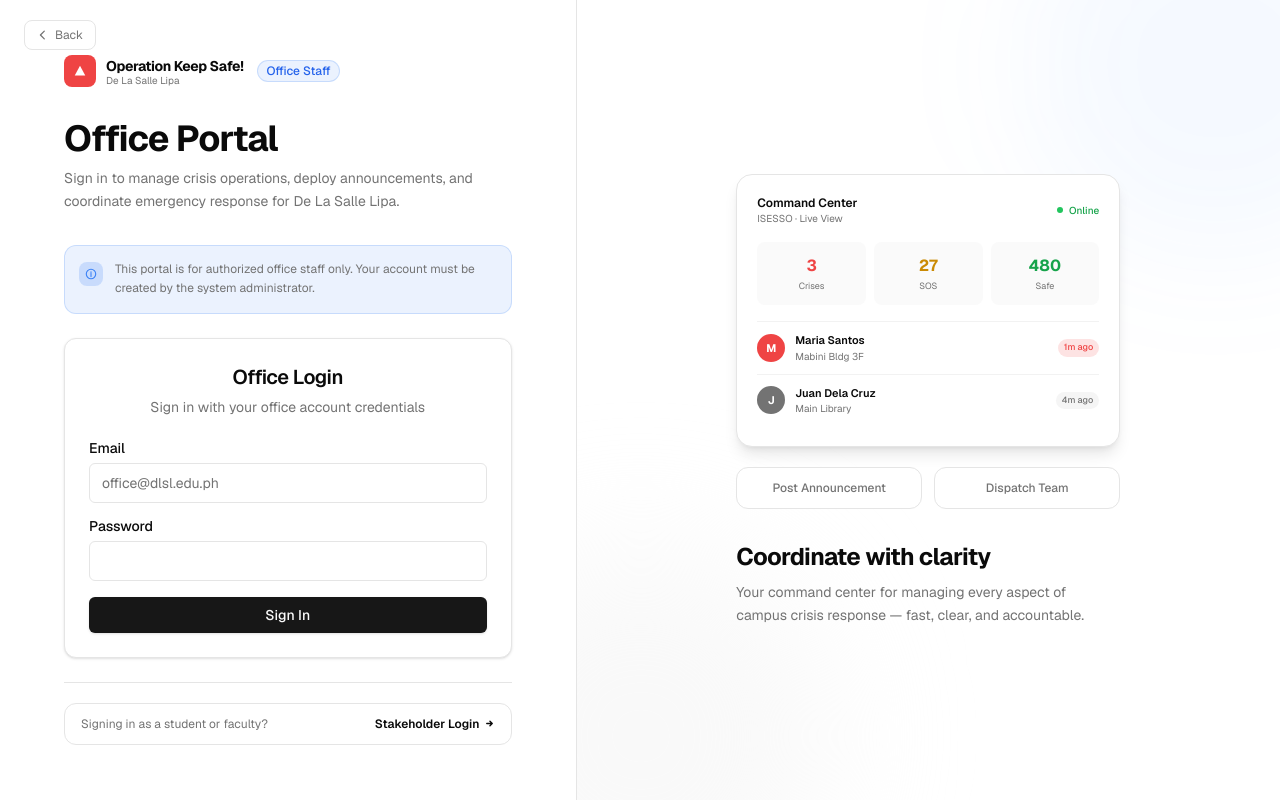
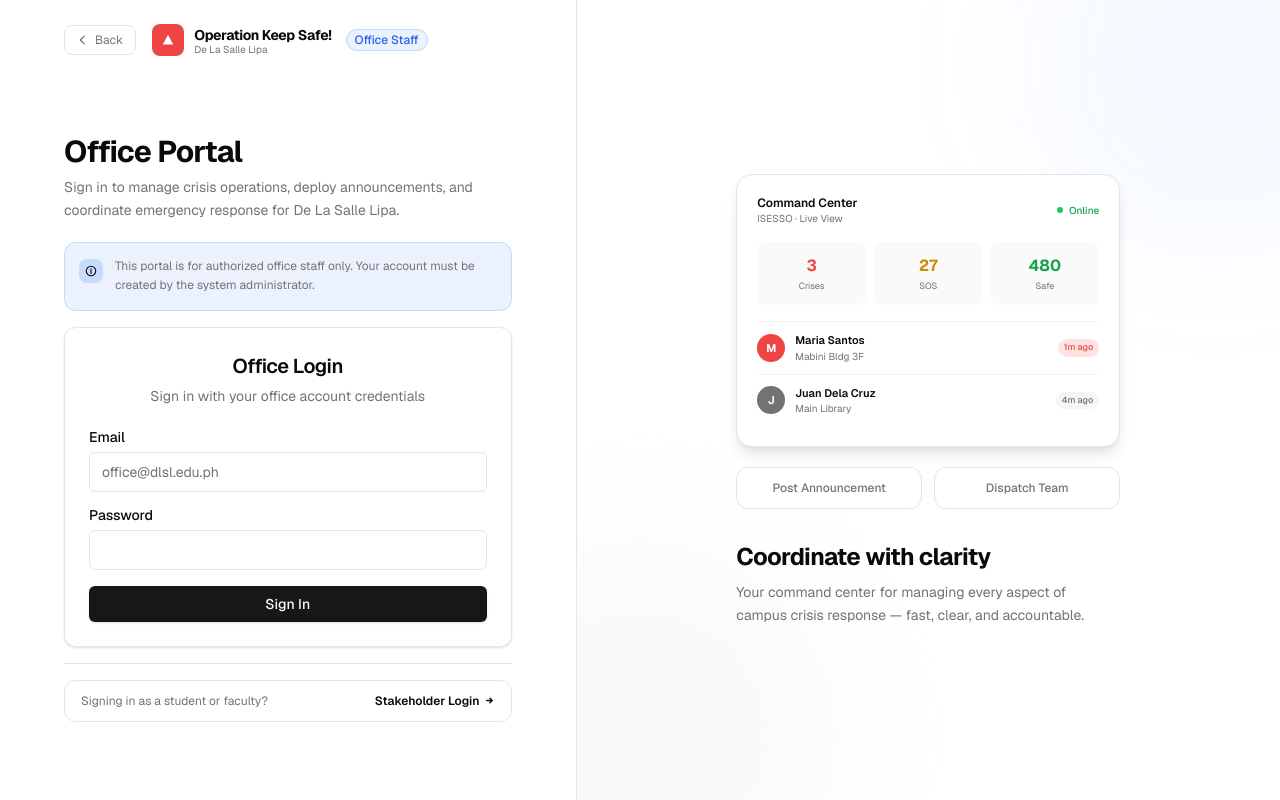
Before and after one commit to luisantonioj/oks, a Next.js app: page /login-office in a window 1280 px wide. Built offline with nearby package versions, Linux system fonts and the light colour scheme; no server answers.

Commit message:
Enhanced UI for Office Login 2.0

```diff
--- a/app/(auth)/login-office/page.tsx
+++ b/app/(auth)/login-office/page.tsx
@@ -23,26 +23,22 @@ export default async function LoginOfficePage() {
     <div className="min-h-screen flex bg-background">
 
       {/* ── Left: Form Panel ── */}
-      <div className="flex-1 flex flex-col bg-background relative">
-        {/* Back button */}
-        <div className="absolute top-5 left-6">
+      <div className="flex-1 flex flex-col overflow-y-auto">
+
+        {/* Top row: back button LEFT + logo RIGHT on same horizontal line */}
+        <div className="flex-shrink-0 flex items-center gap-4 px-8 xl:px-16 pt-6 pb-0">
           <Link
             href="/"
-            className="inline-flex items-center gap-1.5 text-xs text-muted-foreground hover:text-foreground transition-colors border border-border bg-background px-3 py-1.5 rounded-lg hover:bg-accent"
+            className="inline-flex items-center gap-1.5 text-xs text-muted-foreground hover:text-foreground transition-colors border border-border bg-background px-3 py-1.5 rounded-lg hover:bg-accent flex-shrink-0"
           >
             <svg width="12" height="12" viewBox="0 0 14 14" fill="none">
               <path d="M8.5 2.5L4 7l4.5 4.5" stroke="currentColor" strokeWidth="1.5" strokeLinecap="round" strokeLinejoin="round" />
             </svg>
             Back
           </Link>
-        </div>
 
-        {/* Centered content */}
-        <div className="flex-1 flex items-center justify-center px-8 xl:px-16">
-          <div className="w-full max-w-md">
-
-            {/* Logo + badge */}
-            <div className="flex items-center gap-2.5 mb-8">
+          {/* Logo — same row as back button */}
+          <div className="flex items-center gap-2.5">
             <div className="w-8 h-8 rounded-lg bg-destructive flex items-center justify-center flex-shrink-0">
               <svg width="14" height="14" viewBox="0 0 16 16" fill="none">
                 <path d="M8 2L14 13H2L8 2Z" fill="white" />
@@ -56,22 +52,27 @@ export default async function LoginOfficePage() {
               Office Staff
             </span>
           </div>
+        </div>
+
+        {/* Centered form content */}
+        <div className="flex-1 flex items-center justify-center px-8 xl:px-16 py-8">
+          <div className="w-full max-w-md">
 
             {/* Heading */}
-            <div className="mb-8">
-              <h1 className="text-4xl font-bold tracking-tight mb-2">Office Portal</h1>
+            <div className="mb-5">
+              <h1 className="text-3xl font-bold tracking-tight mb-1.5">Office Portal</h1>
               <p className="text-muted-foreground text-sm leading-relaxed">
-                Sign in to manage crisis operations, deploy announcements, and coordinate
-                emergency response for De La Salle Lipa.
+                Sign in to manage crisis operations, deploy announcements, and
+                coordinate emergency response for De La Salle Lipa.
               </p>
             </div>
 
             {/* Info strip */}
-            <div className="flex items-start gap-3 bg-blue-500/10 border border-blue-500/20 rounded-xl p-3.5 mb-6">
+            <div className="flex items-start gap-3 bg-blue-500/10 border border-blue-500/20 rounded-xl p-3.5 mb-4">
               <div className="w-6 h-6 rounded-lg bg-blue-500/20 flex items-center justify-center flex-shrink-0 mt-0.5">
                 <svg width="12" height="12" viewBox="0 0 14 14" fill="none">
-                  <circle cx="7" cy="7" r="5.5" stroke="currentColor" strokeWidth="1.3" className="text-blue-500" />
-                  <path d="M7 6v4M7 4.5v.5" stroke="currentColor" strokeWidth="1.3" strokeLinecap="round" className="text-blue-500" />
+                  <circle cx="7" cy="7" r="5.5" stroke="currentColor" strokeWidth="1.3" />
+                  <path d="M7 6v4M7 4.5v.5" stroke="currentColor" strokeWidth="1.3" strokeLinecap="round" />
                 </svg>
               </div>
               <p className="text-xs text-muted-foreground leading-relaxed">
@@ -80,12 +81,12 @@ export default async function LoginOfficePage() {
             </div>
 
             {/* Form */}
-            <div className="mb-6">
+            <div className="mb-4">
               <OfficeLoginForm />
             </div>
 
             {/* Switch link */}
-            <div className="pt-5 border-t border-border">
+            <div className="pt-4 border-t border-border">
               <Link
                 href="/login"
                 className="flex items-center justify-between w-full text-sm px-4 py-3 rounded-xl border border-border hover:bg-accent transition-all group"
@@ -153,7 +154,6 @@ export default async function LoginOfficePage() {
               </div>
             ))}
           </div>
-
           <div className="grid grid-cols-2 gap-3 mb-8">
             {["Post Announcement", "Dispatch Team"].map((label) => (
               <div key={label} className="bg-background border border-border rounded-xl py-3 text-xs font-medium text-center text-muted-foreground">
@@ -161,7 +161,6 @@ export default async function LoginOfficePage() {
               </div>
             ))}
           </div>
-
           <h2 className="text-2xl font-bold tracking-tight mb-2">Coordinate with clarity</h2>
           <p className="text-sm text-muted-foreground leading-relaxed">
             Your command center for managing every aspect of campus crisis response — fast, clear, and accountable.
```
Lines whose indentation alone changed are shown as unchanged.
